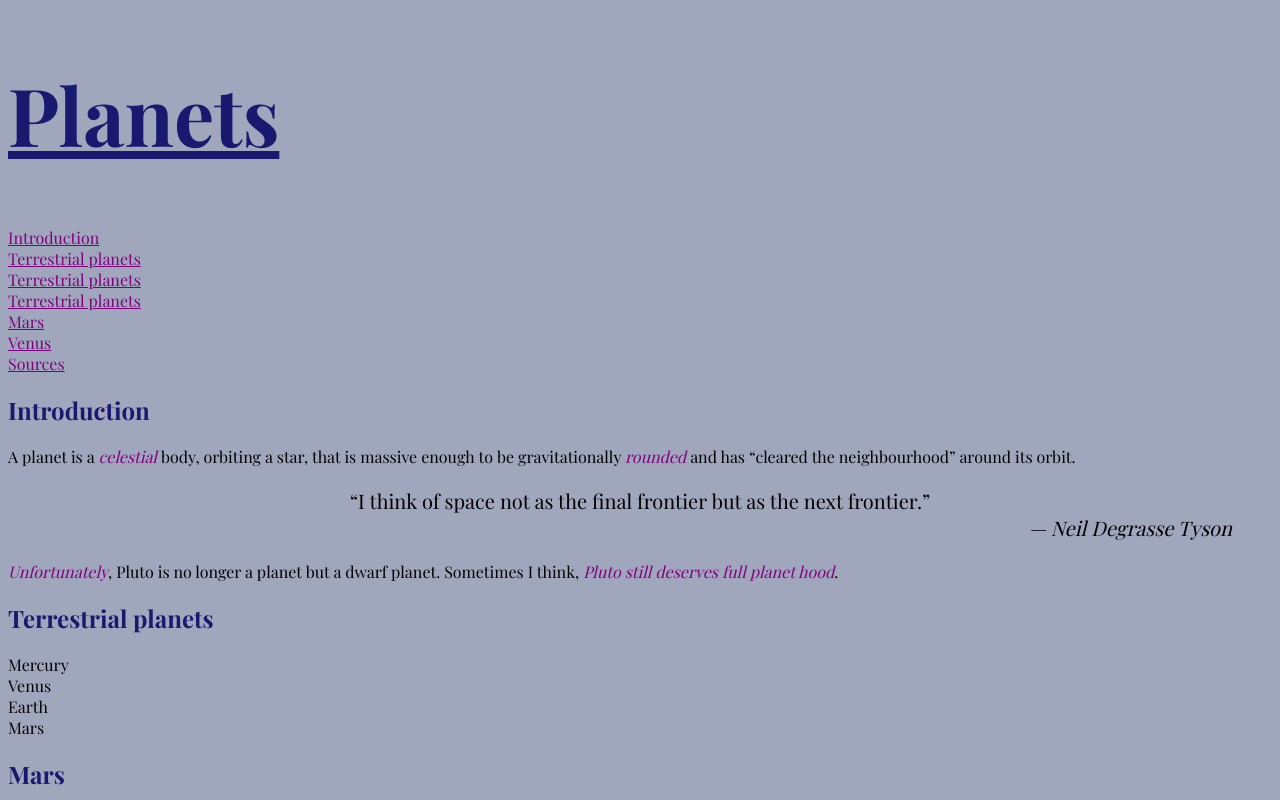
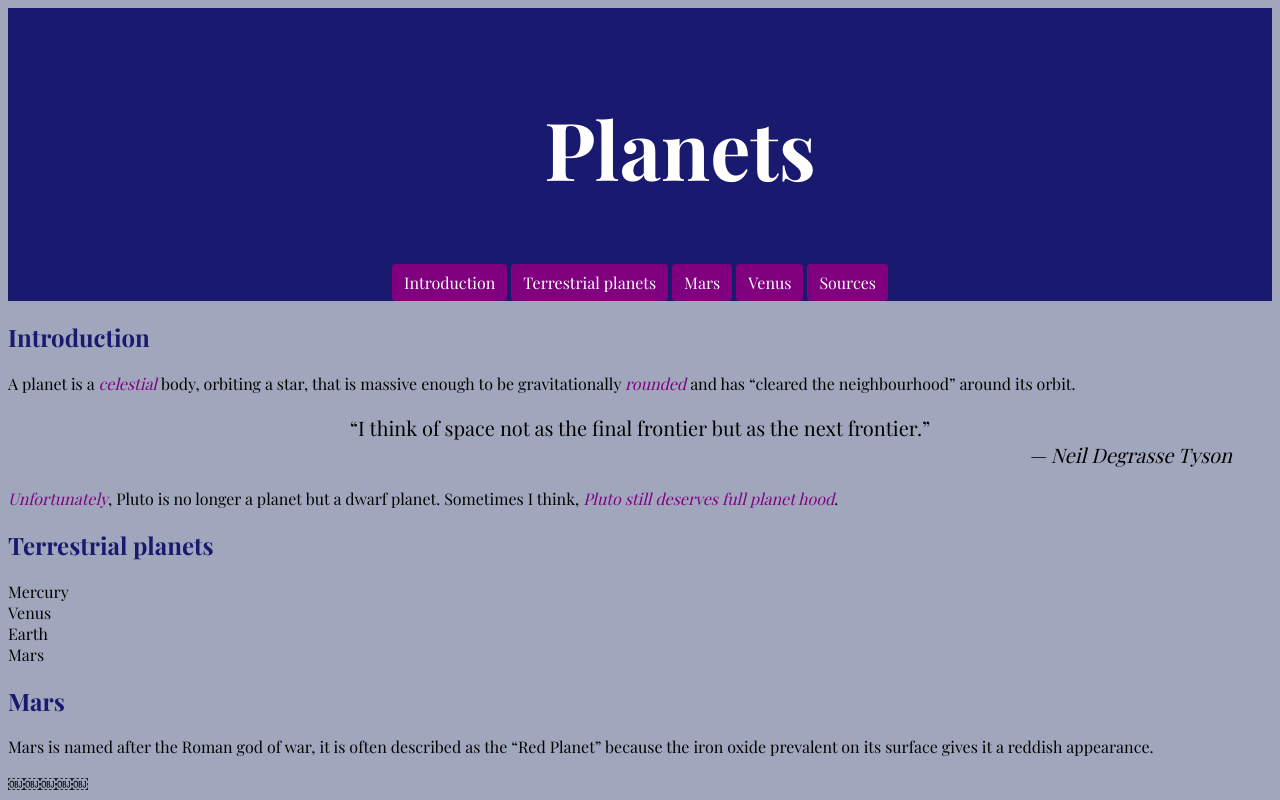
Before and after one commit to erynjones/assignment-4, a plain HTML site: page index.html in a window 1280 px wide. Shown: the top 800 px of the page. Drawn offline with nearby package versions, Linux system fonts and the light colour scheme; a web font is replaced by a local one.

Commit message:
Edited header and first list

```diff
--- a/css/main.css
+++ b/css/main.css
@@ -3,12 +3,20 @@ html {
   background-color: #a0a7bd;
 }
 
+header {
+  background-color: midnightblue;
+}
+
 h1 {
   font-weight: bold;
   font-size: 5rem;
-  text-decoration: underline;
+  text-decoration: none;
   line-height: 1.5;
-  color: midnightblue
+  background-color: midnightblue;
+  padding: 1em 2em 0.5em 3em;
+  margin: 0;
+  color: white;
+  text-align: center;
 }
 
 ol {
@@ -16,8 +24,29 @@ ol {
   padding: 0
 }
 
+nav a{
+  display: inline-block;
+  padding: 0.5em 0.75em;
+  background-color: purple;
+  color: white;
+  text-decoration: none;
+  border-radius: 4px;
+  margin: 0;
+}
+
+nav li {
+  display: inline-block;
+}
+
+nav {
+  background-color: midnightblue;
+  text-align: center;
+}
+
 a {
-  color: purple;
+  color: black;
+  background-color: purple
+
 }
 
 a:hover {
--- a/index.html
+++ b/index.html
@@ -9,19 +9,17 @@
 <body>
   <header>
     <h1>Planets</h1>
-  </header>
 
   <nav>
     <ol>
       <li><a href="x">Introduction</a></li>
-      <li><a href="x">Terrestrial planets</a></li>
-      <li><a href="x">Terrestrial planets</a></li>
       <li><a href="x">Terrestrial planets</a></li>
       <li><a href="x">Mars</a></li>
       <li><a href="x">Venus</a></li>
       <li><a href="x">Sources</a></li>
     </ol>
   </nav>
+</header>
 
 
   <h2>Introduction</h2>
```
